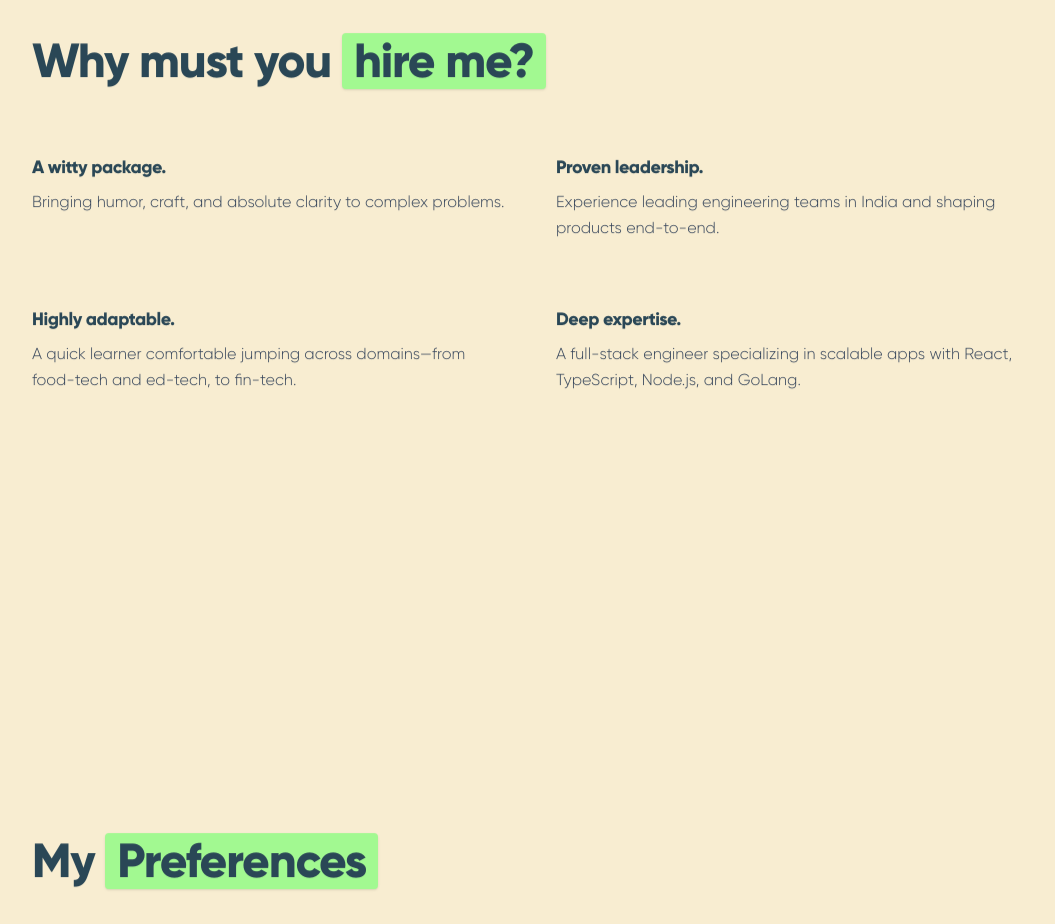
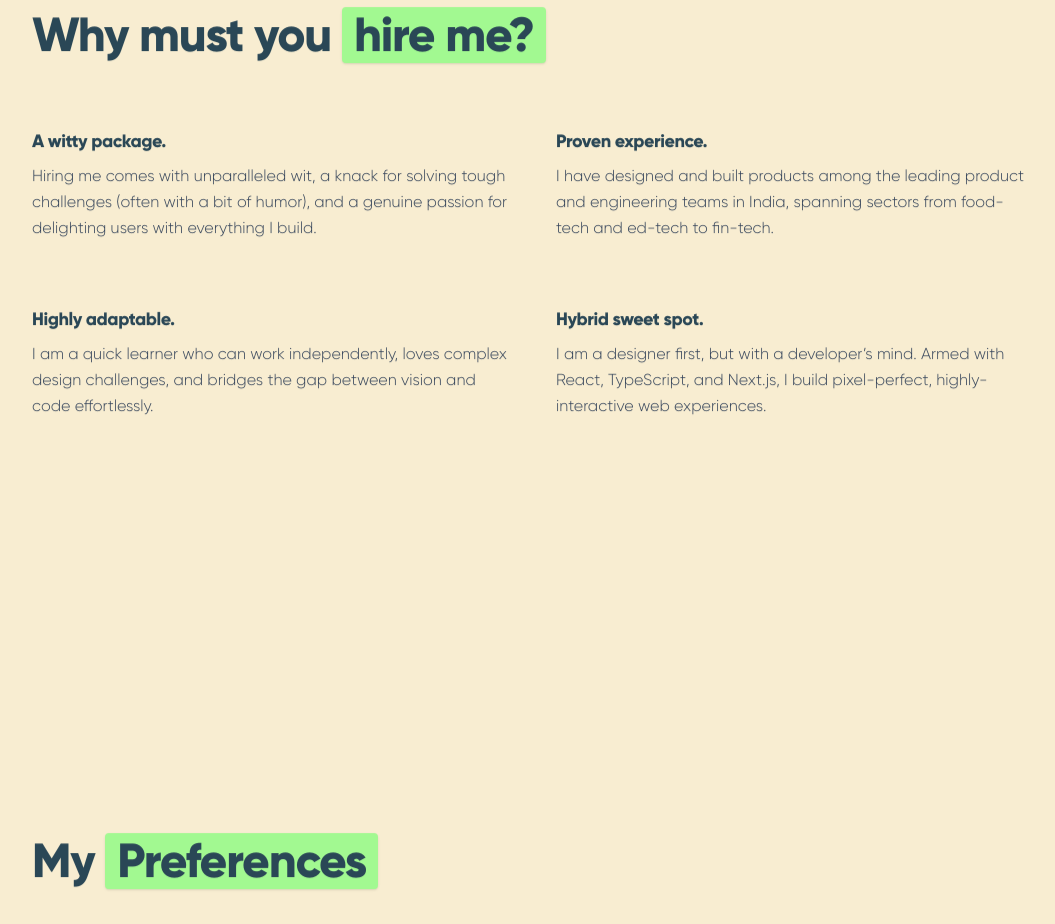
Before and after one commit to DivineDB/DBs-Portfolio-2026, a Next.js app: page /hire-me in a window 1280 px wide. Shown: the part 1720-2644 px from the top of the page, without its empty margins (108-1163 px from the left). Built offline with nearby package versions, Linux system fonts and the light colour scheme; a web font is replaced by a local one.

Commit message:
docs: rewrite hire-me page copy to reflect designer and developer hybrid role

```diff
--- a/src/app/hire-me/page.tsx
+++ b/src/app/hire-me/page.tsx
@@ -376,15 +376,15 @@ export default function HireMePage() {
                 A witty package.
               </p>
               <p className="mt-2 text-base leading-relaxed text-slate-700">
-                Bringing humor, craft, and absolute clarity to complex problems.
+                Hiring me comes with unparalleled wit, a knack for solving tough challenges (often with a bit of humor), and a genuine passion for delighting users with everything I build.
               </p>
             </motion.div>
             <motion.div variants={LIST_ITEM}>
               <p className="font-gilroyBold text-lg tracking-tight text-text_primary">
-                Proven leadership.
+                Proven experience.
               </p>
               <p className="mt-2 text-base leading-relaxed text-slate-700">
-                Experience leading engineering teams in India and shaping products end-to-end.
+                I have designed and built products among the leading product and engineering teams in India, spanning sectors from food-tech and ed-tech to fin-tech.
               </p>
             </motion.div>
             <motion.div variants={LIST_ITEM}>
@@ -392,15 +392,15 @@ export default function HireMePage() {
                 Highly adaptable.
               </p>
               <p className="mt-2 text-base leading-relaxed text-slate-700">
-                A quick learner comfortable jumping across domains—from food-tech and ed-tech, to fin-tech.
+                I am a quick learner who can work independently, loves complex design challenges, and bridges the gap between vision and code effortlessly.
               </p>
             </motion.div>
             <motion.div variants={LIST_ITEM}>
               <p className="font-gilroyBold text-lg tracking-tight text-text_primary">
-                Deep expertise.
+                Hybrid sweet spot.
               </p>
               <p className="mt-2 text-base leading-relaxed text-slate-700">
-                A full-stack engineer specializing in scalable apps with React, TypeScript, Node.js, and GoLang.
+                I am a designer first, but with a developer’s mind. Armed with React, TypeScript, and Next.js, I build pixel-perfect, highly-interactive web experiences.
               </p>
             </motion.div>
           </motion.div>
```
